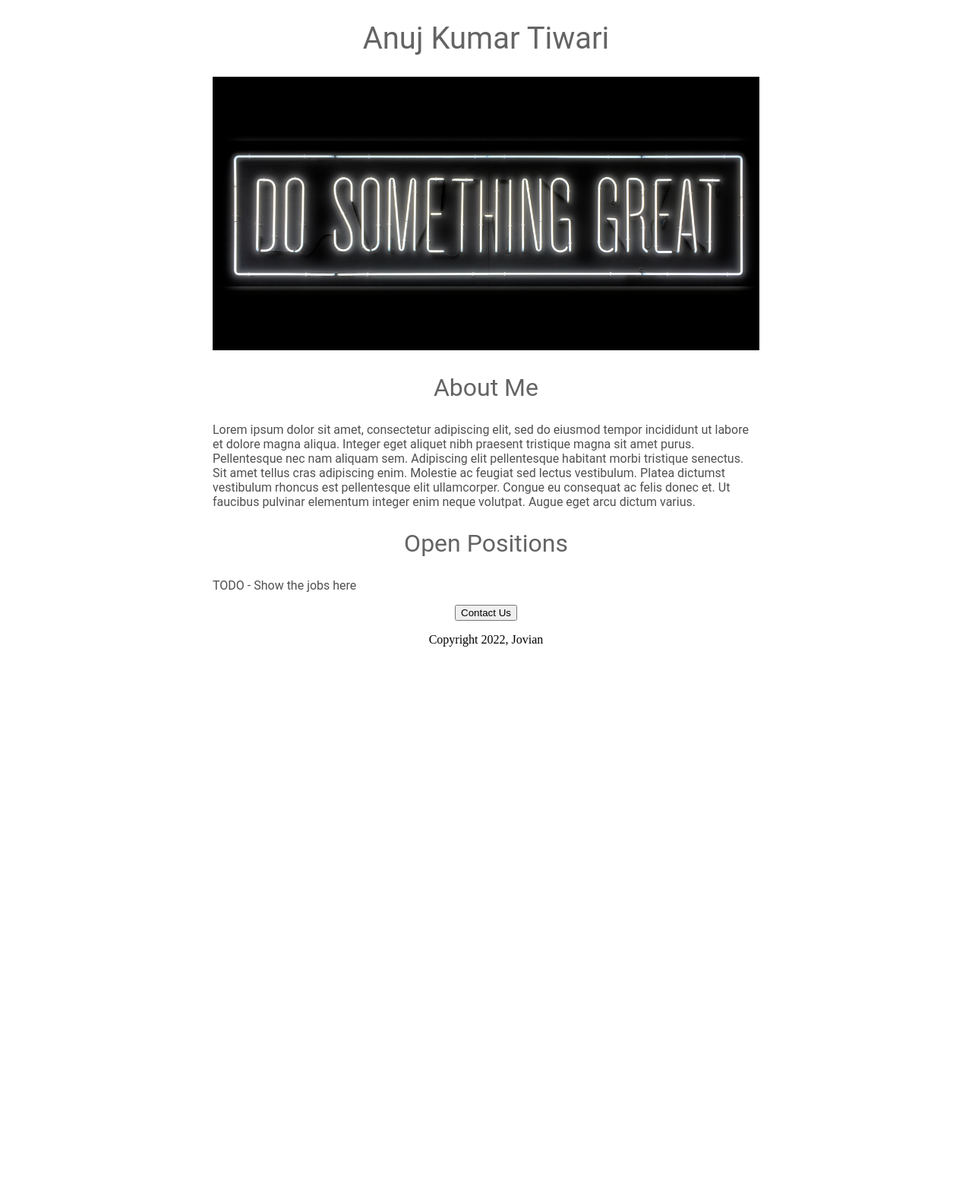
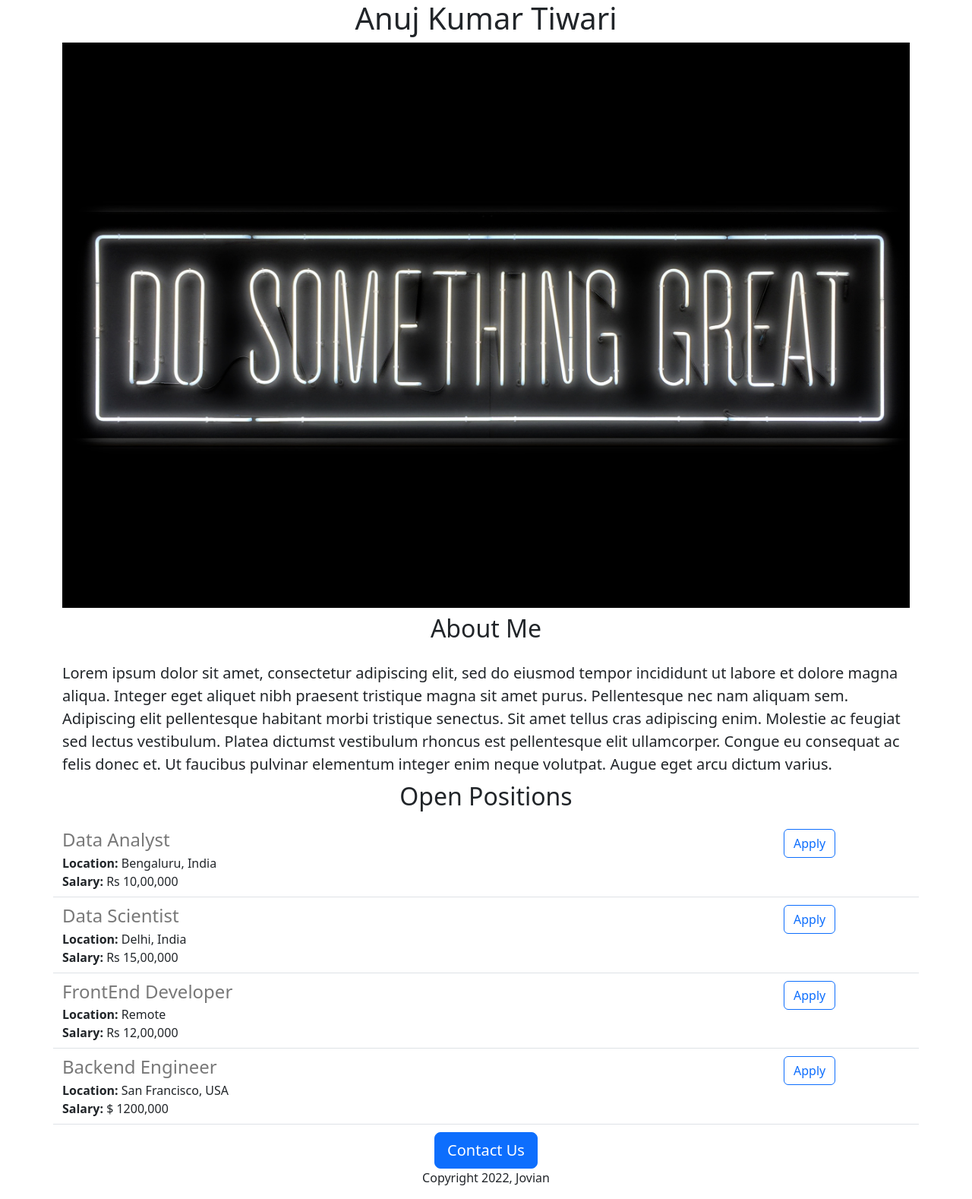
Before and after one commit to AnujKumar1801/anuj-portfolio-website-2, a Flask app: page / in a window 1280 px wide. Shown: the whole page at 76% size. Before the commit the page ends 851 px from the top, so only its background shows below. Run offline with Flask 3, Linux system fonts and the light colour scheme.

Commit message:
project semicompleted

```diff
--- a/main.py
+++ b/main.py
@@ -1,11 +1,38 @@
-from flask import Flask, render_template
+from flask import Flask, render_template, jsonify
 
 app = Flask(__name__)
+
+JOBS = [{
+  'id': 1,
+  'title': 'Data Analyst',
+  'location': 'Bengaluru, India',
+  'salary': 'Rs 10,00,000'
+}, {
+  'id': 2,
+  'title': 'Data Scientist',
+  'location': 'Delhi, India',
+  'salary': 'Rs 15,00,000'
+}, {
+  'id': 3,
+  'title': 'FrontEnd Developer',
+  'location': 'Remote',
+  'salary': 'Rs 12,00,000'
+}, {
+  'id': 4,
+  'title': 'Backend Engineer',
+  'location': 'San Francisco, USA',
+  'salary': '$ 1200,000'
+}]
 
 
 @app.route('/')
 def helloworld():
-  return render_template("home.html")
+  return render_template("home.html", jobs=JOBS, compony_name='Anuj')
+
+
+@app.route('/api/jobs')
+def list_jobs():
+  return jsonify(JOBS)
 
 
 if __name__ == '__main__':
--- a/templates/home.html
+++ b/templates/home.html
@@ -2,7 +2,7 @@
 <html>
   <head>
     <title>Portfilio</title>
-   <style>
+   <!-- <style>
      h1 {
        font-size: 40px;
        font-family: Roboto;
@@ -36,23 +36,33 @@
      }
 
 
-   </style>
+   </style> -->
+
+    <meta charset="utf-8">
+    <meta name="viewport" content="width=device-width, initial-scale=1">
+
+    <link href="https://cdn.jsdelivr.net/npm/bootstrap@5.2.3/dist/css/bootstrap.min.css" rel="stylesheet" integrity="sha384-rbsA2VBKQhggwzxH7pPCaAqO46MgnOM80zW1RWuH61DGLwZJEdK2Kadq2F9CUG65" crossorigin="anonymous">
   </head>
 
   <body>
-    <div id = 'container'>
-    <h1>Anuj Kumar Tiwari </h1>
-    <img id = 'banner' src="https://anuj-portfolio-website-2.anujkumar79.repl.co/static/carrer_image.jpg", height='320'>
+    <div class = 'container'>
+    <h1 class = 'text-center'>{{compony_name}} Kumar Tiwari </h1>
+    <img id = 'banner' class='img-fluid' src="https://anuj-portfolio-website-2.anujkumar79.repl.co/static/carrer_image.jpg", height='320'>
 
-    <h2>About Me</h2>
+    <h2 class = 'text-center  mt-2 mb-4'>About Me</h2>
 
-    <p1 class='bodytext'>
+    <p1 class='lead'>
       Lorem ipsum dolor sit amet, consectetur adipiscing elit, sed do eiusmod tempor incididunt ut labore et dolore magna aliqua. Integer eget aliquet nibh praesent tristique magna sit amet purus. Pellentesque nec nam aliquam sem. Adipiscing elit pellentesque habitant morbi tristique senectus. Sit amet tellus cras adipiscing enim. Molestie ac feugiat sed lectus vestibulum. Platea dictumst vestibulum rhoncus est pellentesque elit ullamcorper. Congue eu consequat ac felis donec et. Ut faucibus pulvinar elementum integer enim neque volutpat. Augue eget arcu dictum varius.
     </p1>
-      <h2>Open Positions</h2>
-      <p class='bodytext'>TODO - Show the jobs here</p>
-      <div style = 'text-align:center;'>
-        <button>Contact Us</button>
+      <h2 class='text-center mt-2 mb-4'>Open Positions</h2>
+
+      <div>
+      {% for job in jobs %}
+        {% include 'jobs.html' %}
+      {% endfor %}
+      </div>
+      <div class='text-center'>
+        <button class='btn btn-primary btn-lg'>Contact Us</button>
         <p>Copyright 2022, Jovian</p>
       </div>
     </div>
--- /dev/null
+++ b/templates/jobs.html
@@ -0,0 +1,12 @@
+<div style='margin-bottom:10px; padding-bottom:8px;' class='border-bottom row'>
+  <div class='col-10'>
+          <h4 style='color:rgb(120,120,120); margin-bottom:4px;'> {{job['title']}} </h4>
+          <div> <b> Location:</b> {{job['location']}}  </div>
+          {% if 'salary' in job %}
+          <div> <b> Salary: </b> {{job['salary']}}</div>
+          {% endif %}
+  </div>
+  <div class='col-2'>
+  <button type='button' class='btn btn-outline-primary'>Apply</button>
+  </div>
+  </div>
```
